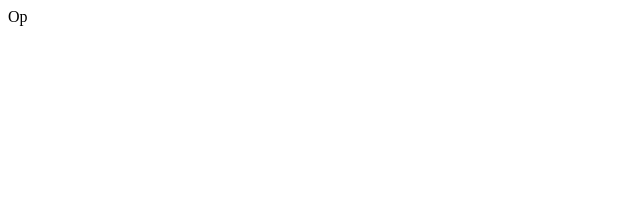
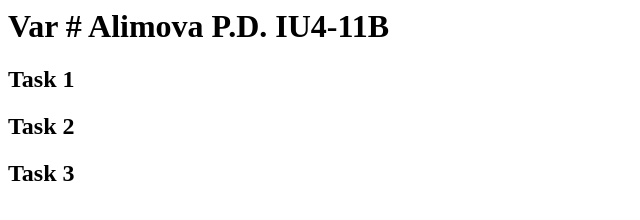
Before and after one commit to PolinaAlimova11/polinaalimova11.github.io, a plain HTML site: page index.html in a window 1280 px wide. Shown: the whole page, without its empty margins (0-640 px from the left). Drawn offline with Linux system fonts and the light colour scheme.

Commit message:
Update index.html

```diff
--- a/index.html
+++ b/index.html
@@ -1 +1,16 @@
-<p>Op</p>
+<html>
+  <head>
+  </head>
+  <body>
+    <h1>Var # Alimova P.D. IU4-11B</h1>
+    <div>
+      <h2>Task 1</h2>
+    </div>
+     <div>
+      <h2>Task 2</h2>
+    </div>
+     <div>
+      <h2>Task 3</h2>
+    </div>
+  </body>
+</html>
```
